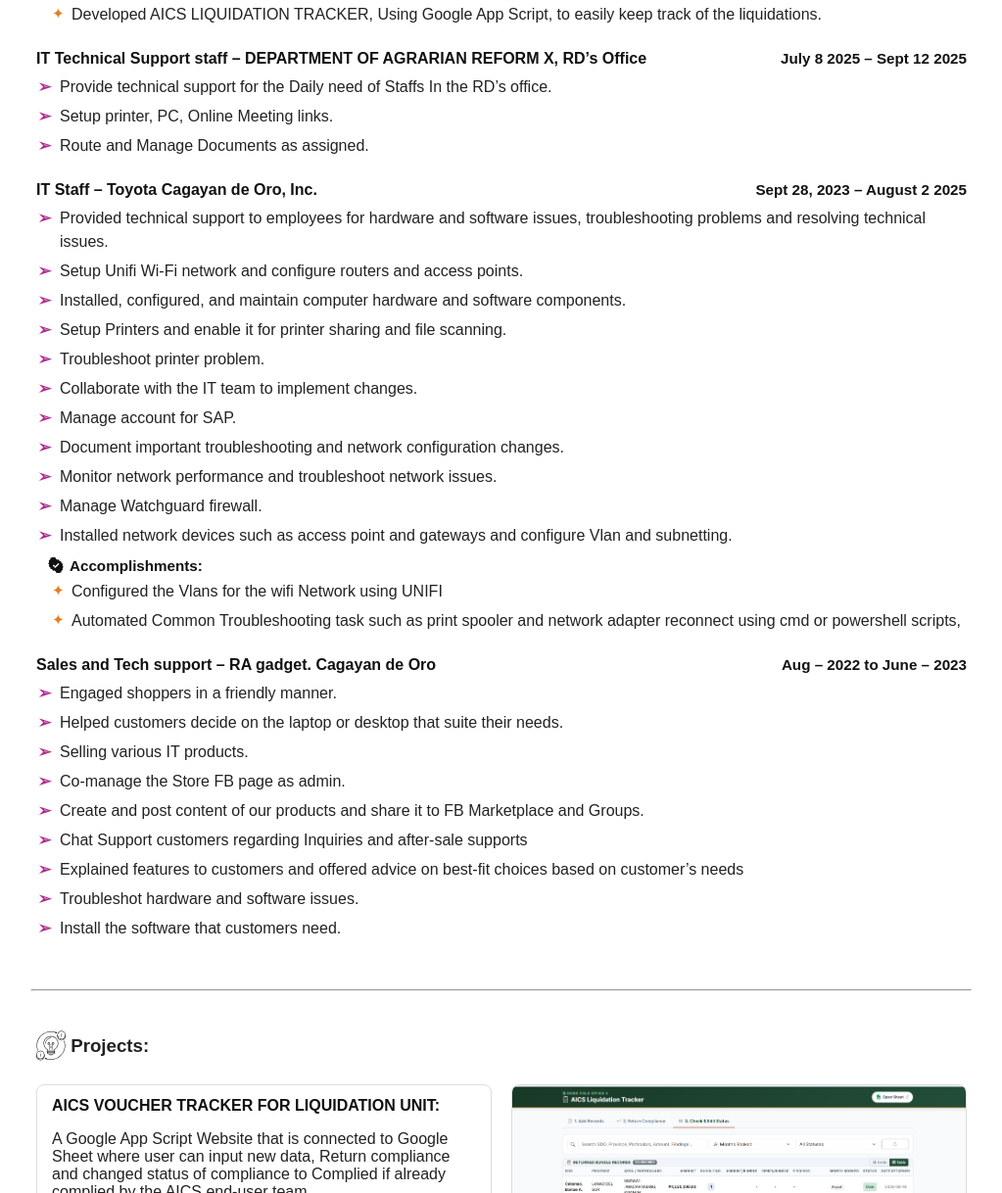
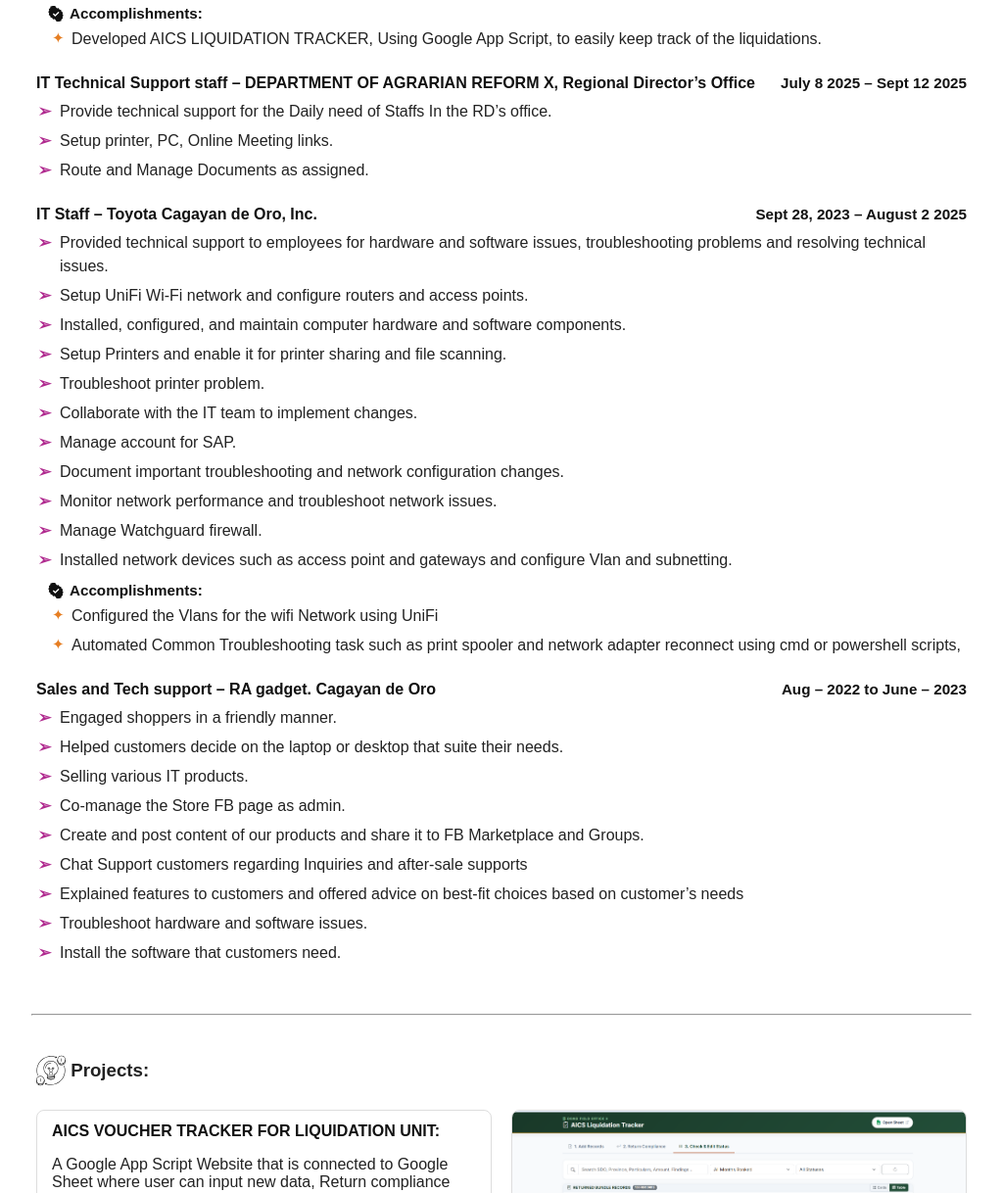
Before and after one commit to reybars/portfolio, a plain HTML site: page index.html in a window 1280 px wide. Shown: the part 1208-2426 px from the top of the page at 98% size, without its empty margins (128-1151 px from the left). Drawn offline with Linux system fonts and the light colour scheme.

Commit message:
typo erors

```diff
--- a/index.html
+++ b/index.html
@@ -38,7 +38,8 @@
         <h3>&nbsp;About me:</h3>
     </div>
     <p class="about-text">
-        A BSIT graduate with 2 years of experience in IT, I have a lot of hands-on experience troubleshooting
+        A Bachelor of Science in Information Technology graduate with 2 years of experience in IT, I have a lot of
+        hands-on experience troubleshooting
         computers, printers, and other user devices. I have experience in web development using Laravel or
         Node.js. I have configured network devices such as routers, switches, and access points, managed emails
         using cPanel, and installed applications connected to SQL databases.
@@ -152,7 +153,8 @@
 
         <div class="experience-item">
             <div class="exp-header">
-                <h4>IT Technical Support staff &ndash; DEPARTMENT OF AGRARIAN REFORM X, RD&rsquo;s Office</h4>
+                <h4>IT Technical Support staff &ndash; DEPARTMENT OF AGRARIAN REFORM X, Regional Director&rsquo;s Office
+                </h4>
                 <span class="exp-date">July 8 2025 &ndash; Sept 12 2025</span>
             </div>
             <ul class="exp-duties">
@@ -170,7 +172,7 @@
             <ul class="exp-duties">
                 <li>Provided technical support to employees for hardware and software issues, troubleshooting problems
                     and resolving technical issues.</li>
-                <li>Setup Unifi Wi-Fi network and configure routers and access points.</li>
+                <li>Setup UniFi Wi-Fi network and configure routers and access points.</li>
                 <li>Installed, configured, and maintain computer hardware and software components.</li>
                 <li>Setup Printers and enable it for printer sharing and file scanning.</li>
                 <li>Troubleshoot printer problem.</li>
@@ -194,7 +196,7 @@
                     <h5>Accomplishments:</h5>
                 </div>
                 <ul class="exp-accomplishments-list">
-                    <li>Configured the Vlans for the wifi Network using UNIFI</li>
+                    <li>Configured the Vlans for the wifi Network using UniFi</li>
                     <li>Automated Common Troubleshooting task such as print spooler and network adapter reconnect using
                         cmd or powershell scripts,</li>
                 </ul>
@@ -215,7 +217,7 @@
                 <li>Chat Support customers regarding Inquiries and after-sale supports</li>
                 <li>Explained features to customers and offered advice on best-fit choices based on customer&rsquo;s
                     needs</li>
-                <li>Troubleshot hardware and software issues.</li>
+                <li>Troubleshoot hardware and software issues.</li>
                 <li>Install the software that customers need.</li>
             </ul>
         </div>
```
